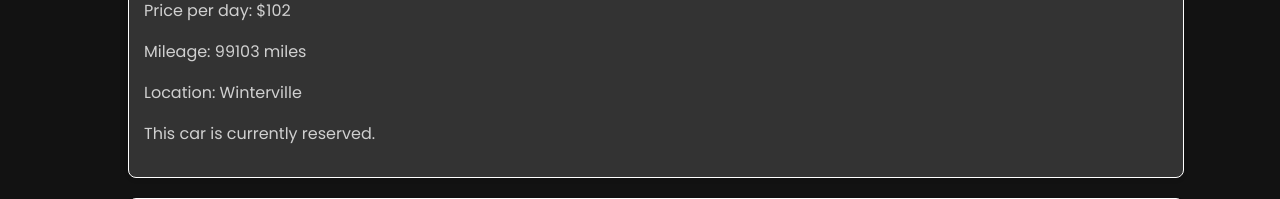
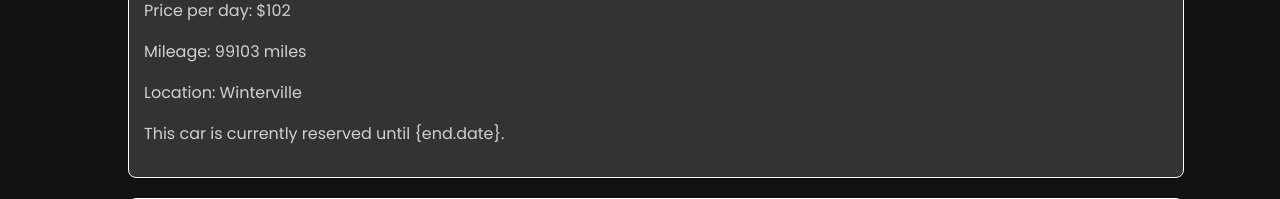
Before and after one commit to Cashatelli/Group-10, a Flask app: page /browse_cars in a window 1280 px wide. Shown: the part 918-1117 px from the top of the page. Run offline with Flask 3, Linux system fonts and the light colour scheme.

Commit message:
hello donfnkd

```diff
--- a/templates/browse_cars.html
+++ b/templates/browse_cars.html
@@ -148,7 +148,7 @@
             {% if car.available %}
                 <a href="{{ url_for('book_car', car_vin=car.vin) }}" class="reserve-button">Reserve</a>
             {% else %}
-                <p>This car is currently reserved.</p>
+                <p>This car is currently reserved until {end.date}.</p>
             {% endif %}
         </div>
         {% endfor %}
--- a/templates/faq.html
+++ b/templates/faq.html
@@ -18,6 +18,7 @@
             padding: 20px;
             background: #fff;
         }
+
         h1, h2 {
             color: #333;
         }
--- a/templates/terms-and-conditions.html
+++ b/templates/terms-and-conditions.html
@@ -78,7 +78,7 @@
         <h2>14. Contact Information</h2>
         <p>For any questions or concerns regarding these terms, please contact us at:</p>
         <p><strong>Rent-a-Car Customer Service</strong><br>
-        Email: Rrent-a-car@gmail.com<br>
+        Email: Rent-a-car@gmail.com<br>
         Phone: 252-258-3690</p>
 
         <h2>Acknowledgment</h2>
```
Also changed, not shown: instance/users.db.
